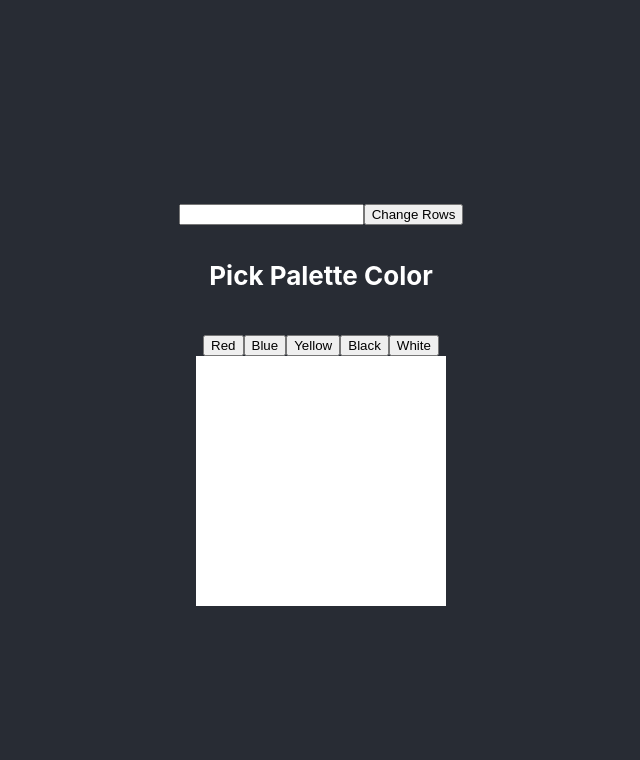
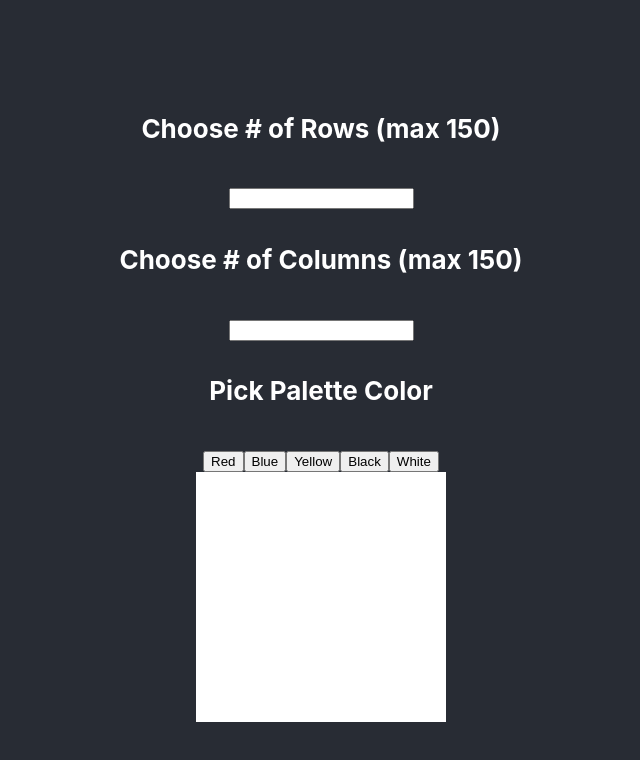
Before and after one commit to chalonhutson/react-a-sketch, a React (Create React App) app: page / in a window 1280 px wide. Shown: the top 760 px of the page, without its empty margins (319-959 px from the left). Built offline with nearby package versions, Linux system fonts and the light colour scheme.

Commit message:
Allowed to change number of rows and columns.

```diff
--- a/src/App.js
+++ b/src/App.js
@@ -5,13 +5,9 @@ import uuid from 'react-uuid'
 
 function App() {
 
-  const [numOfRows, setNumOfRows] = useState(25)
-  const [numOfColumns, setNumOfColumns] = useState(25)
+  const [numOfRows, setNumOfRows] = useState(50)
+  const [numOfColumns, setNumOfColumns] = useState(50)
   const [paletteColor, setPaletteColor] = useState("red")
-
-  function handleChangeRows () {
-
-  }
 
   function returnRows() {
     const arrayOfRows = []
@@ -37,8 +33,22 @@ function App() {
     <div className="App">
       <header className="App-header">
         <div>
-          <input type="text" />
-          <button>Change Rows</button>
+          <h4>Choose # of Rows (max 150)</h4>
+          <input onChange={e => {
+            e.target.value < 150 ?
+            setNumOfRows(e.target.value) :
+            setNumOfRows(150)
+            }
+          } type="text" />
+        </div>
+        <div>
+          <h4>Choose # of Columns (max 150)</h4>
+          <input onChange={e => {
+            e.target.value < 150 ?
+            setNumOfColumns(e.target.value) :
+            setNumOfColumns(150)
+            }
+          } type="text" />
         </div>
         <div>
           <h4>Pick Palette Color</h4>
--- a/src/Cell.js
+++ b/src/Cell.js
@@ -10,7 +10,7 @@ export default function Cell({ color, palette }) {
     }
 
     return (
-    <div style={{backgroundColor: cellColor, width: '10px', height: '10px'}} onMouseEnter={() => switchColor()} >
+    <div style={{backgroundColor: cellColor, width: '5px', height: '5px'}} onMouseEnter={() => switchColor()} >
 
     </div>
   )
```
